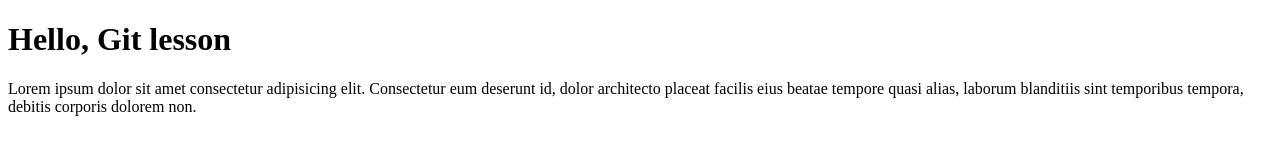
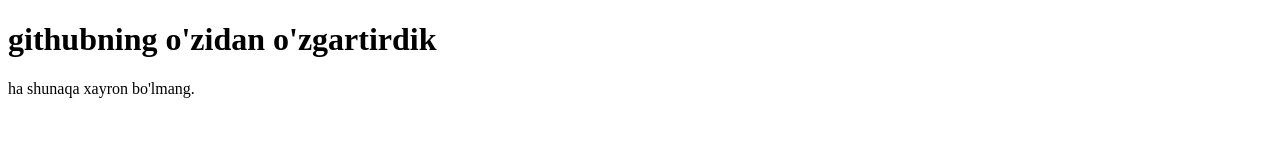
Before and after one commit to dostonnazarovdev/vscode-repo, a plain HTML site: page index.html in a window 1280 px wide. Drawn offline with Linux system fonts and the light colour scheme.

Commit message:
Update index.html
yes we changed this code

```diff
--- a/index.html
+++ b/index.html
@@ -6,9 +6,7 @@
     <title>Lesson</title>
 </head>
 <body>
-    <h1>Hello, Git lesson</h1>
-    <p>Lorem ipsum dolor sit amet consectetur adipisicing elit. Consectetur eum deserunt id,
-        dolor architecto placeat facilis eius beatae tempore quasi alias,
-         laborum blanditiis sint temporibus tempora, debitis corporis dolorem non.</p>
+     <h1>githubning o'zidan o'zgartirdik</h1>
+    <p> ha shunaqa xayron bo'lmang.</p>
 </body>
 </html>
```
